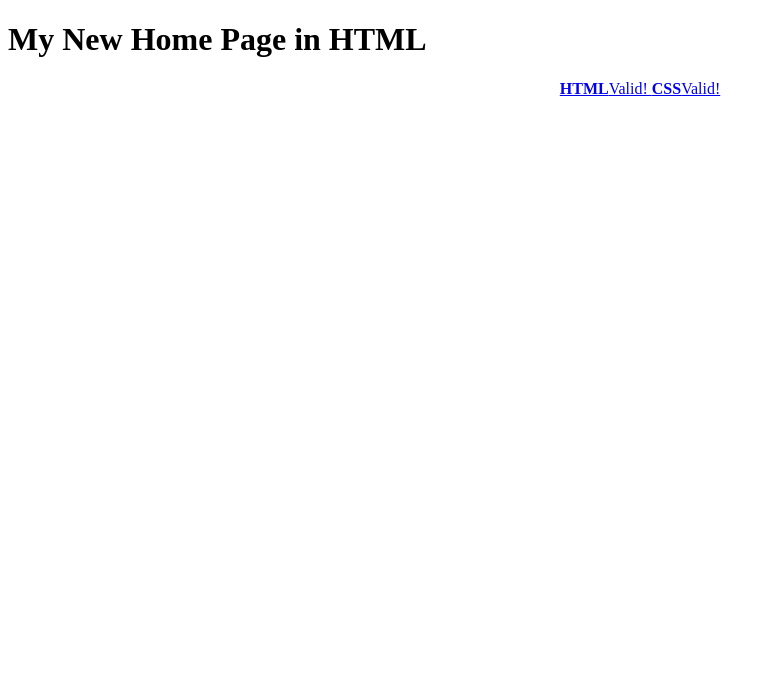
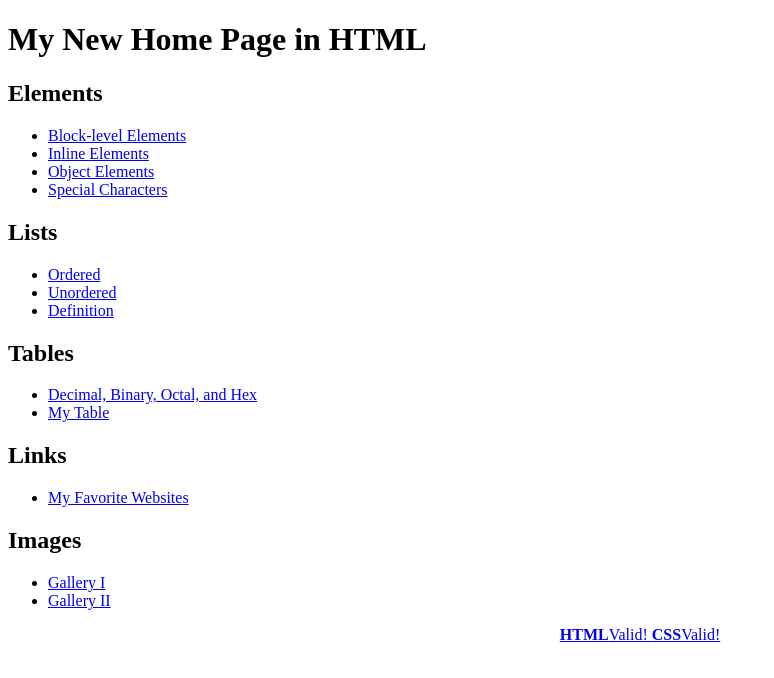
Before and after one commit to Fkoikoi/website, a plain HTML site: page index.html in a window 1280 px wide. Shown: the whole page, without its empty margins (0-774 px from the left). Drawn offline with Linux system fonts and the light colour scheme.

Commit message:
Add files via upload

```diff
--- a/index.html
+++ b/index.html
@@ -6,7 +6,34 @@
 </head>
 <body>
 <!-- content starts below here -->
-<h1> My New Home Page in HTML</h1>
+<h1>My New Home Page in HTML</h1>
+<h2>Elements</h2>
+        <ul>
+            <li><a href="Block.html">Block-level Elements</a> </li>
+            <li><a href="inline.html">Inline Elements</a> </li>
+            <li><a href="object.html">Object Elements</a> </li>
+            <li><a href="Special.html">Special Characters</a> </li>
+        </ul>
+        <h2>Lists</h2>
+        <ul>
+            <li><a href="Ordered.html">Ordered</a> </li>
+            <li><a href="unordered.html">Unordered</a> </li>
+            <li><a href="description.html">Definition</a> </li>
+        </ul>
+        <h2>Tables</h2>
+        <ul>
+            <li><a href="decbinocthex.html">Decimal, Binary, Octal, and Hex</a> </li>
+            <li><a href="Mytable.html">My Table</a> </li>
+        </ul>
+        <h2>Links</h2>
+        <ul>
+            <li><a href="Favorite.html">My Favorite Websites</a> </li>
+        </ul>
+        <h2>Images</h2>
+        <ul>
+           <li><a href="http://Gallery I">Gallery I</a> </li>
+           <li><a href="http://Gallery II">Gallery II</a> </li>
+        </ul>
 <!-- content ends below here -->
 
 <footer style="text-align:center">
```
